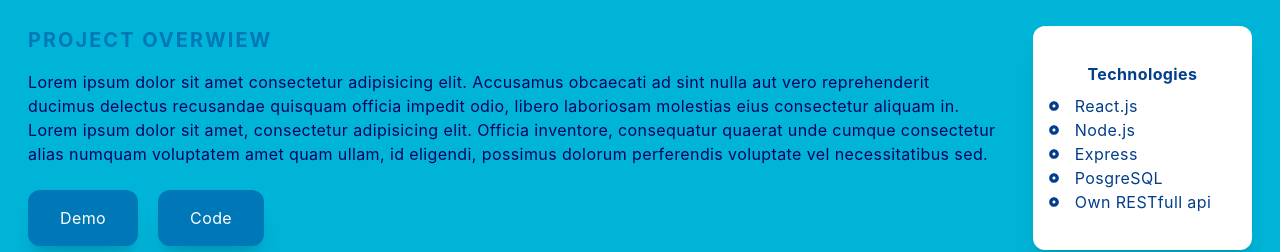
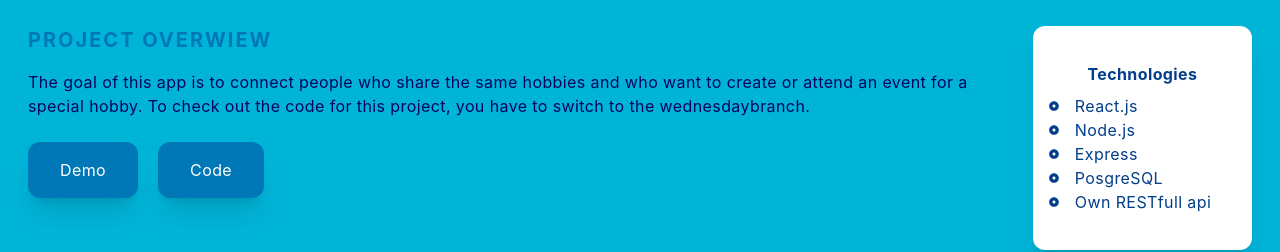
Before and after one commit to kindofclever/portfolio, a Next.js app: page /activityknot in a window 1280 px wide. Shown: the part 246-498 px from the top of the page. Built offline with nearby package versions, Linux system fonts and the light colour scheme.

Commit message:
puppy porject fixes

```diff
--- a/components/Carousel.js
+++ b/components/Carousel.js
@@ -10,7 +10,7 @@ const skill = <h1></h1>
 const colors = ['hello'];
 
 const Carou = () => (
-    <div className=' mt-8 grid md:grid-cols-2 lg:grid-cols-4 gap-8 sm:mr-5' style={{ width: 600, height: 400 }}>
+    // <div className=' mt-8 grid md:grid-cols-2 lg:grid-cols-4 gap-8 sm:mr-5' style={{ width: 600, height: 400 }}>
     <Carousel>
 
 
@@ -53,10 +53,7 @@ const Carou = () => (
             </div>
         </div>
 
+    </Carousel>
 
-
-
-    </Carousel>
-  </div>
 );
 export default Carou;
--- a/pages/activityknot.js
+++ b/pages/activityknot.js
@@ -21,7 +21,7 @@ const activityknot = () => {
         <div className='max-w-[1240px] p-2 grid md:grid-cols-5 gap-8 pt-8 mx-5'>
           <div className='col-span-4'>
             <h2 className='text-[#0077B6] uppercase text-xl tracking-widest mb-4'>Project overwiew</h2>
-            <p className='mb-4'> Lorem ipsum dolor sit amet consectetur adipisicing elit. Accusamus obcaecati ad sint nulla aut vero reprehenderit ducimus delectus recusandae quisquam officia impedit odio, libero laboriosam molestias eius consectetur aliquam in. Lorem ipsum dolor sit amet, consectetur adipisicing elit. Officia inventore, consequatur quaerat unde cumque consectetur alias numquam voluptatem amet quam ullam, id eligendi, possimus dolorum perferendis voluptate vel necessitatibus sed.</p>
+            <p className='mb-4'>The goal of this app is to connect people who share the same hobbies and who want to create or attend an event for a special hobby. To check out the code for this project, you have to switch to the wednesdaybranch.</p>
             <a href='https://activity-knot.herokuapp.com/'>
             <motion.button
                   whileHover={{ scale: 1.05 }}
--- a/pages/puppy.js
+++ b/pages/puppy.js
@@ -22,7 +22,7 @@ const puppy = () => {
           <div className='col-span-4'>
             <h2 className='text-[#0077B6] uppercase text-xl tracking-widest mb-4'>Project overwiew</h2>
             <p className='mb-4'>This TypeScript App allows you to check out puppies, get to learn more about them on their own page. You add one by yourself or edit or even remove puppies from the database. But this is just the start: It's possible to add a lot of features like authentication, comment sections, the possibility to give puppies likes, a blog section to present the latest products ect ect. </p>
-            <a href='https://activity-knot.herokuapp.com/'>
+            <a href='https://puppy-backend.onrender.com'>
             <motion.button
                   whileHover={{ scale: 1.05 }}
                   whileTap={{ scale: 0.9 }}
@@ -31,7 +31,7 @@ const puppy = () => {
                     Demo
                 </motion.button>
             </a>
-            <a href='https://github.com/matildisnil/saltFinalProjectBackend'>
+            <a href='https://github.com/kindofclever/ts-react-fullstack'>
                 <motion.button
                   whileHover={{ scale: 1.05 }}
                   whileTap={{ scale: 0.9 }}
```
